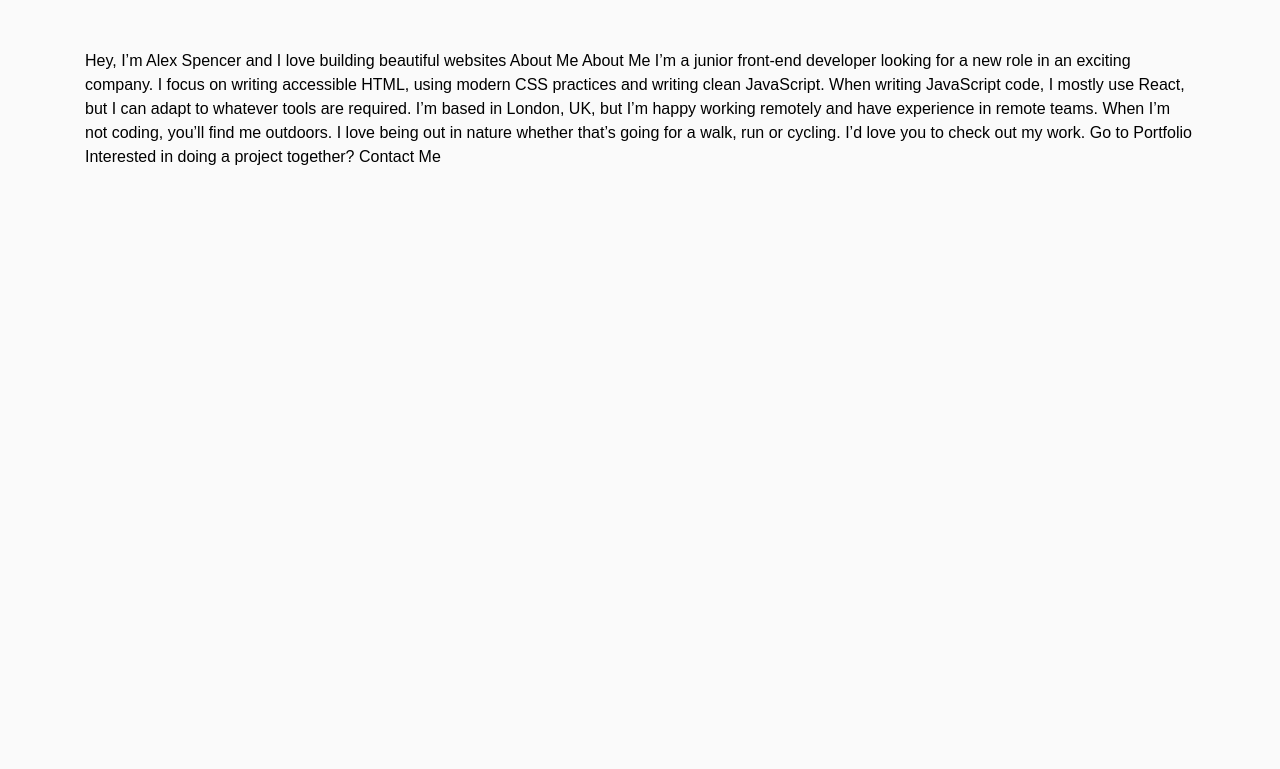
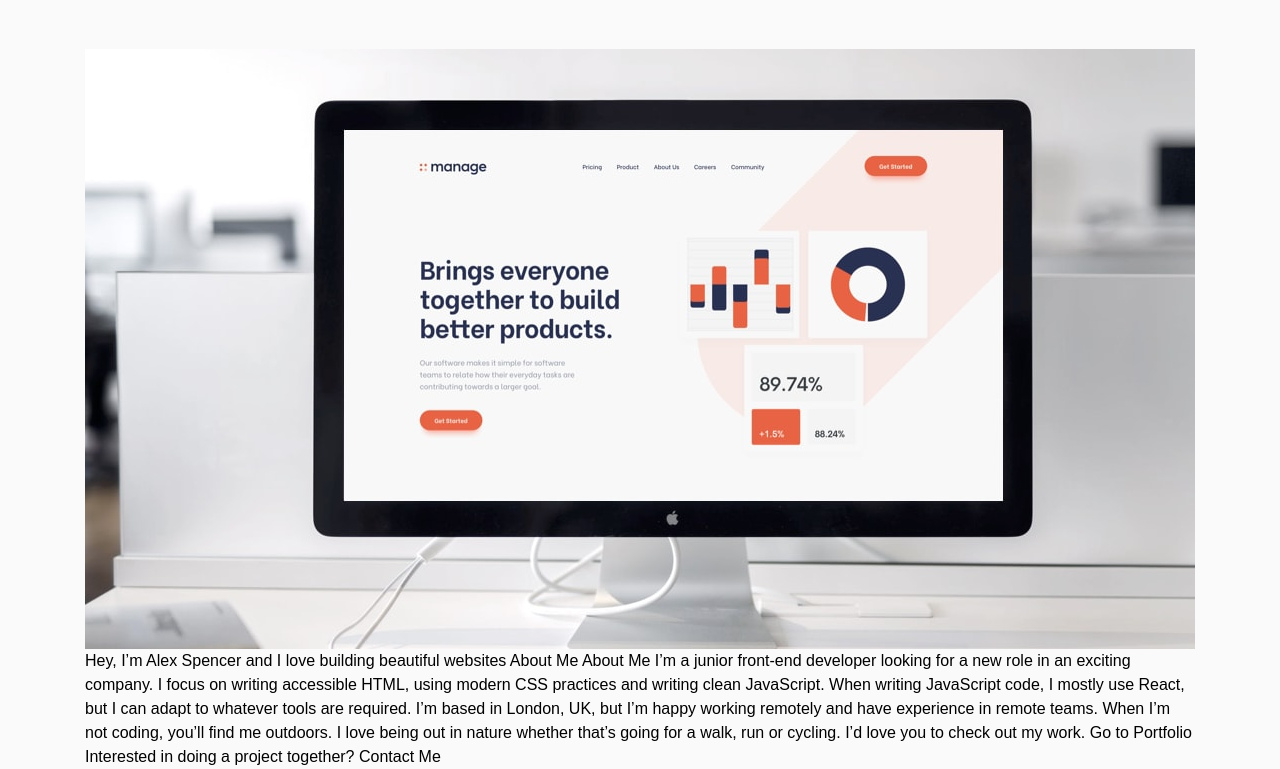
Before and after one commit to Arjun7478/minimalist-portfolio, a website: page index.html in a window 1280 px wide. Shown: the part 99-868 px from the top of the page. Before the commit the page ends 800 px from the top, so only its background shows below. Drawn offline with Linux system fonts and the light colour scheme; a web font is replaced by a local one.

Commit message:
added image

```diff
--- a/index.html
+++ b/index.html
@@ -32,6 +32,13 @@
         </nav>
       </header>
       <section class="Container">
+        <div>
+          <picture>
+            <source media="(min-width:768px)" srcset="images/homepage/desktop/image-homepage-hero.jpg" />
+            <source media="(min-width:465px)" srcset="images/homepage/tablet/image-homepage-hero.jpg" />
+            <img src="images/homepage/mobile/image-homepage-hero.jpg" alt="homepage" />
+          </picture>
+        </div>
         Hey, I’m Alex Spencer and I love building beautiful websites About Me About Me I’m a junior front-end developer
         looking for a new role in an exciting company. I focus on writing accessible HTML, using modern CSS practices
         and writing clean JavaScript. When writing JavaScript code, I mostly use React, but I can adapt to whatever
```
Also changed, not shown: dist/output.css, images/homepage/mobile/image-homepage-hero.jpg.
